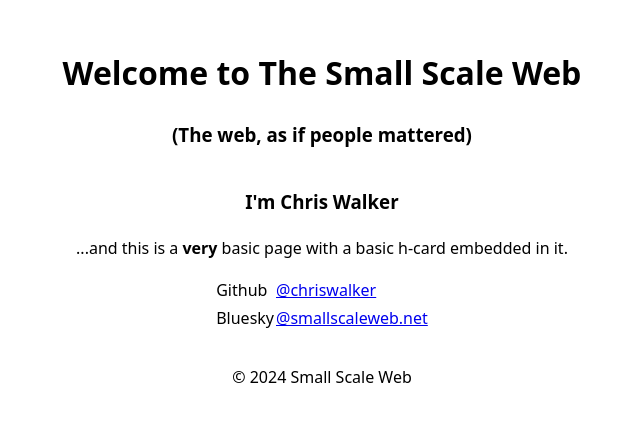
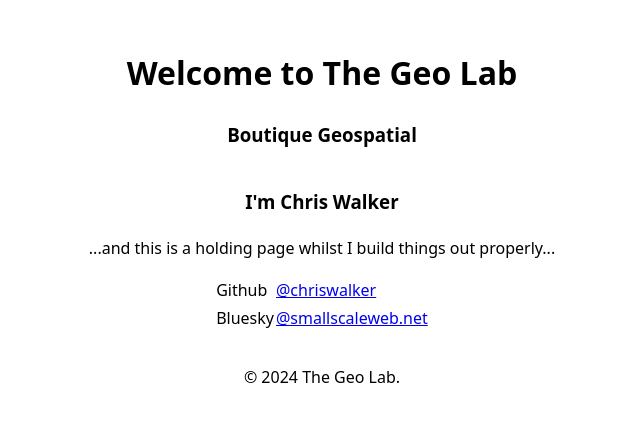
Before and after one commit to chriswalker/chriswalker.github.io, a plain HTML site: page index.html in a window 1280 px wide. Shown: the part 160-582 px from the top of the page, without its empty margins (318-958 px from the left). Drawn offline with Linux system fonts and the light colour scheme.

Commit message:
Update for domain changes

```diff
--- a/index.html
+++ b/index.html
@@ -16,7 +16,7 @@
     3. Copy that <link> tag and paste it after this HTML comment.
     4. Publish the updated page!
    -->
-        <title>Small Scale Web</title>
+        <title>The Geo Lab</title>
         <style>
             @media (prefers-color-scheme: dark) {
                 html {
@@ -67,8 +67,8 @@
 
     <body>
         <header>
-            <h1>Welcome to The Small Scale Web</h1>
-            <h3>(The web, as if people mattered)</h3>
+            <h1>Welcome to The Geo Lab</h1>
+            <h3>Boutique Geospatial</h3>
         </header>
         <!-- Reference for representative h-card properties: https://microformats.org/wiki/h-card -->
         <main class="h-card" rel="author">
@@ -79,8 +79,7 @@
 
             <!-- Remove this, but nice to see it's a note -->
             <p class="p-note">
-                ...and this is a <strong>very</strong> basic page with a basic
-                h-card embedded in it.
+                ...and this is a holding page whilst I build things out properly...
             </p>
 
             <ul>
@@ -112,7 +111,7 @@
                         <td>
                             <a
                                 class="u-url"
-                                href="https://bsky.app/profile/smallscaleweb.net"
+                                href="https://bsky.app/profile/thegeolab.com"
                                 rel="me"
                                 >@smallscaleweb.net</a
                             >
@@ -123,7 +122,7 @@
             </ul>
         </main>
         <footer>
-            <p>&copy; 2024 Small Scale Web</p>
+            <p>&copy; 2024 The Geo Lab.</p>
         </footer>
     </body>
 </html>
```
Also changed, not shown: 1 other file.
